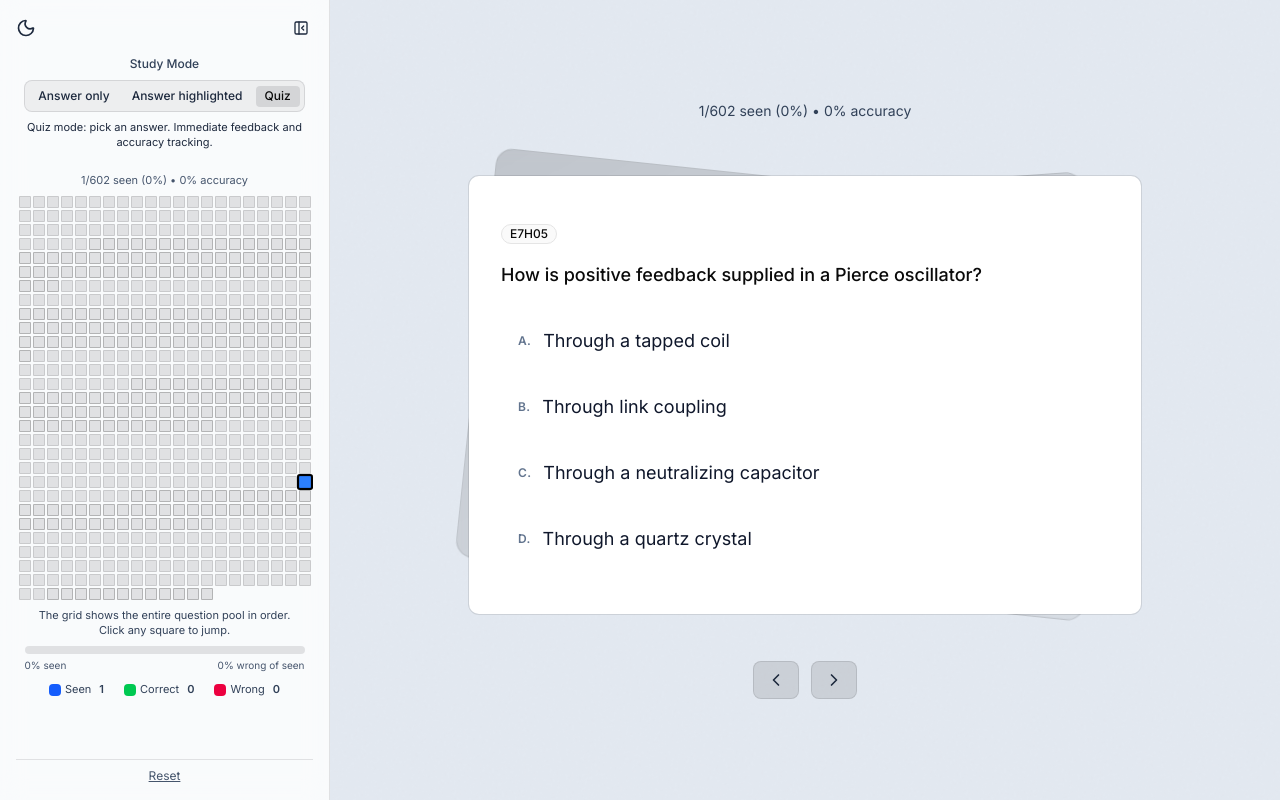
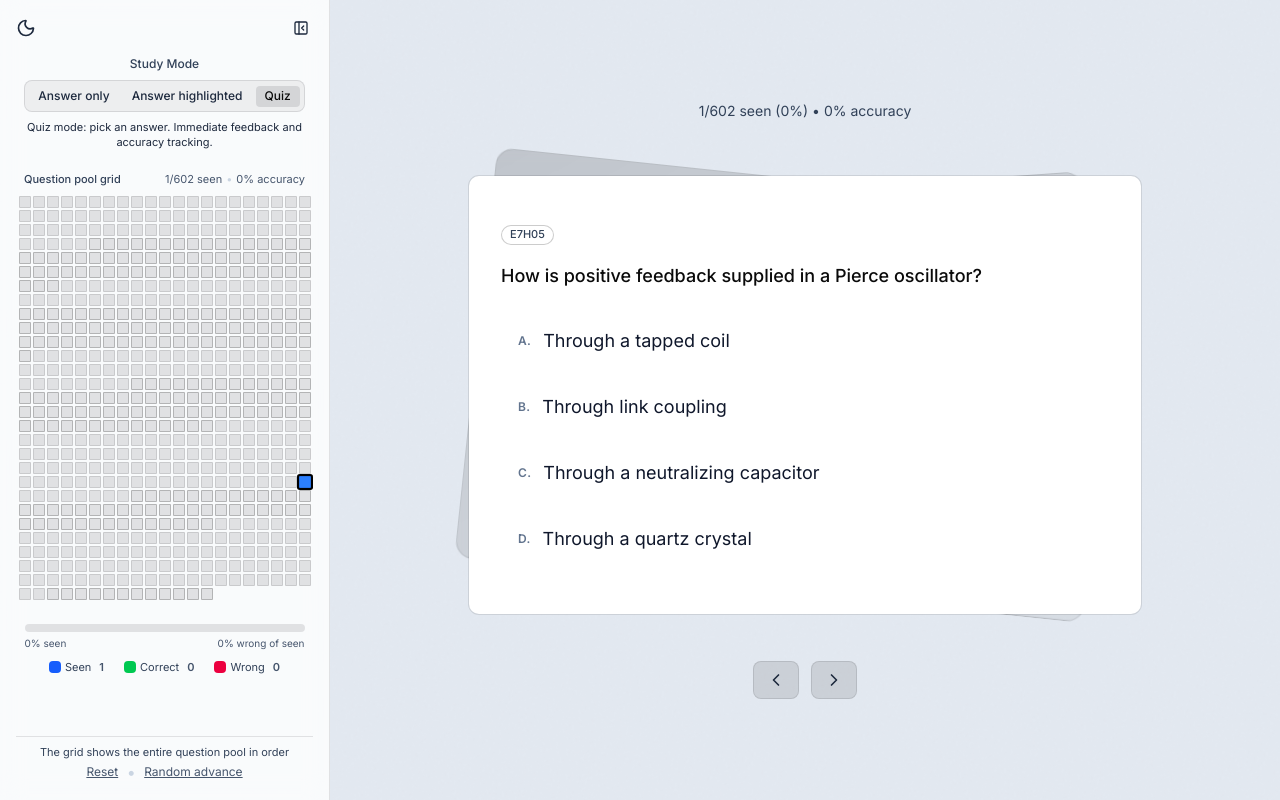
Before and after one commit to zsoltmar/amateur-extra-flashcards, a Next.js app: page / in a window 1280 px wide. Built offline with nearby package versions, Linux system fonts and the light colour scheme.

Commit message:
Add random/seq advance toggle, adjust card hit area

```diff
--- a/src/app/page.tsx
+++ b/src/app/page.tsx
@@ -31,6 +31,7 @@ export default function Home() {
   const [seenQuestionIds, setSeenQuestionIds] = useState<Set<string>>(new Set());
   const [answerResults, setAnswerResults] = useState<Record<string, boolean>>({});
   const [showSidebar, setShowSidebar] = useState(true);
+  const [advanceMode, setAdvanceMode] = useState<'random' | 'sequential'>('random');
 
   useEffect(() => {
     loadQuestions().then((loadedQuestions) => {
@@ -67,16 +68,36 @@ export default function Home() {
   };
 
   const handleNext = () => {
-    // Mark current question as seen
+    // Mark current as seen
     if (currentQuestion) {
       setSeenQuestionIds(prev => new Set([...prev, currentQuestion.id]));
     }
-    if (currentIndex < questions.length - 1) {
-      setCurrentIndex(prev => prev + 1);
+
+    if (!currentQuestion || originalQuestions.length === 0) {
+      setCurrentIndex((prev) => (prev + 1) % Math.max(questions.length, 1));
+      return;
+    }
+
+    if (advanceMode === 'sequential') {
+      // Follow the pool (originalQuestions) order
+      const idxOrig = originalQuestions.findIndex(q => q.id === currentQuestion.id);
+      const nextOrig = (idxOrig + 1 + originalQuestions.length) % originalQuestions.length;
+      const nextId = originalQuestions[nextOrig]?.id;
+      const newIdx = questions.findIndex(q => q.id === nextId);
+      setCurrentIndex(newIdx >= 0 ? newIdx : (currentIndex + 1) % questions.length);
     } else {
-      setCurrentIndex(0);
+      // Random advance: jump to a random question id from the pool
+      let nextIdxOrig = Math.floor(Math.random() * originalQuestions.length);
+      if (originalQuestions.length > 1 && originalQuestions[nextIdxOrig].id === currentQuestion.id) {
+        nextIdxOrig = (nextIdxOrig + 1) % originalQuestions.length;
+      }
+      const nextId = originalQuestions[nextIdxOrig].id;
+      const newIdx = questions.findIndex(q => q.id === nextId);
+      setCurrentIndex(newIdx >= 0 ? newIdx : (currentIndex + 1) % questions.length);
     }
   };
+
+  const toggleAdvanceMode = () => setAdvanceMode(m => (m === 'random' ? 'sequential' : 'random'));
 
   const handlePrev = () => {
     const newIndex = currentIndex === 0 ? questions.length - 1 : currentIndex - 1;
@@ -205,11 +226,18 @@ export default function Home() {
 
             {/* Pool Grid */}
             <div className="w-full space-y-2 h-full flex flex-col items-center justify-center pb-10">
-              <div className="text-[11px] text-slate-600 dark:text-white/60">
-                {seenCount}/{totalCount} seen ({pctTotal(seenCount)}%){' '}
-                {mode === 'multiple-choice' && (
-                  <span>• {stats.accuracy}% accuracy</span>
-                )}
+              {/* Header: left title, right stats */}
+              <div className="w-full flex items-center justify-between text-[11px] text-slate-600 dark:text-white/60 px-2">
+                <div className="font-medium text-slate-700 dark:text-white/40">Question pool grid</div>
+                <div>
+                  {seenCount}/{totalCount} seen
+                  {mode === 'multiple-choice' && (
+                    <span>
+                      <span className="text-slate-300 dark:text-white/20 mx-1">•</span>
+                      {stats.accuracy}% accuracy
+                    </span>
+                  )}
+                </div>
               </div>
               <div className="relative w-full flex items-center justify-center">
                 <QuestionPool
@@ -220,11 +248,8 @@ export default function Home() {
                   onQuestionClick={handleQuestionClick}
                 />
               </div>
-              <div className="text-[11px] leading-snug text-slate-700 dark:text-white/30">
-                The grid shows the entire question pool in order.<br />Click any square to jump.
-              </div>
               {/* Overall progress bar: seen over total, with wrong overlay from the left */}
-              <div className="w-full max-w-[280px] mx-auto">
+              <div className="w-full max-w-[280px] mx-auto mt-4">
                 <div className="relative h-2 rounded-full bg-black/10 dark:bg-white/10 overflow-hidden">
                   <div
                     className="absolute left-0 top-0 h-full bg-blue-600/80"
@@ -244,19 +269,19 @@ export default function Home() {
                 <Tooltip content={`${pctTotal(seenCount)}% of total`}>
                   <div className="flex items-center gap-1 text-slate-700 dark:text-white/70 cursor-default select-none">
                     <span className="inline-block w-3 h-3 rounded bg-blue-600" /> Seen
-                    <span className="font-semibold ml-1">{seenCount}</span>
+                    <span className="font-semibold ml-1 text-slate-600 dark:text-white/40">{seenCount}</span>
                   </div>
                 </Tooltip>
                 <Tooltip content={`${pctSeen(rightCount)}% of seen`}>
                   <div className="flex items-center gap-1 text-slate-700 dark:text-white/70 cursor-default select-none">
                     <span className="inline-block w-3 h-3 rounded bg-green-500" /> Correct
-                    <span className="font-semibold ml-1">{rightCount}</span>
+                    <span className="font-semibold ml-1 text-slate-600 dark:text-white/40">{rightCount}</span>
                   </div>
                 </Tooltip>
                 <Tooltip content={`${pctSeen(wrongCount)}% of seen`}>
                   <div className="flex items-center gap-1 text-slate-700 dark:text-white/70 cursor-default select-none">
                     <span className="inline-block w-3 h-3 rounded bg-rose-600" /> Wrong
-                    <span className="font-semibold ml-1">{wrongCount}</span>
+                    <span className="font-semibold ml-1 text-slate-600 dark:text-white/40">{wrongCount}</span>
                   </div>
                 </Tooltip>
               </div>
@@ -264,8 +289,23 @@ export default function Home() {
           </div>
 
           {/* Bottom: Reset */}
-          <div className="pt-2 border-t border-black/10 dark:border-white/10 flex items-center justify-center">
-            <button onClick={() => setShowConfirmDialog(true)} className="underline text-xs text-slate-600 hover:text-slate-900 dark:text-white/60 dark:hover:text-white cursor-pointer">Reset</button>
+          <div className="pt-2 border-t border-black/10 dark:border-white/10 flex flex-col items-center justify-center">
+            <div className="text-[11px] leading-snug text-slate-700 dark:text-white/30 text-center">
+              The grid shows the entire question pool in order
+            </div>
+            <div className="flex">
+              <button onClick={() => setShowConfirmDialog(true)} className="underline text-xs text-slate-600 hover:text-slate-900 dark:text-white/60 dark:hover:text-white cursor-pointer">
+                Reset
+              </button>
+              <span className="text-slate-300 dark:text-white/20 mx-1">
+                &nbsp;•&nbsp;
+              </span>
+              <Tooltip content="Toggle how Next chooses the following card. Random jumps anywhere in the pool. Sequential follows the pool order (E1A01 → E1A02 → …). You can switch anytime.">
+                <button onClick={toggleAdvanceMode} className="underline text-xs text-slate-600 hover:text-slate-900 dark:text-white/50 dark:hover:text-white cursor-pointer">
+                  {advanceMode === 'random' ? 'Random advance' : 'Sequential advance'}
+                </button>
+              </Tooltip>
+            </div>
           </div>
         </div>
       </aside>
--- a/src/components/Flashcard.tsx
+++ b/src/components/Flashcard.tsx
@@ -3,7 +3,7 @@
 import { Question, FlashcardMode } from '@/types/question';
 import { Card, CardContent } from '@/components/ui/card';
 import { Button } from '@/components/ui/button';
-import { Badge } from '@/components/ui/badge';
+import { NumberPill } from '@/components/NumberPill';
 import { motion, AnimatePresence } from 'framer-motion';
 import { useState } from 'react';
 import Image from 'next/image';
@@ -58,9 +58,7 @@ export function Flashcard({ question, mode, onAnswer, onNext }: FlashcardProps)
   const renderQAMode = () => (
     <div className={`${hasImage ? 'flex-1' : ''} space-y-6`}>
       <div className="space-y-4">
-        <Badge variant="outline" className="text-xs">
-          {question.id}
-        </Badge>
+        <NumberPill id={question.id} />
         <h3 className="text-lg font-medium leading-relaxed">
           {cleanText}
         </h3>
@@ -100,15 +98,13 @@ export function Flashcard({ question, mode, onAnswer, onNext }: FlashcardProps)
   );
 
   const renderHighlightedMode = () => (
-    <div className={`${hasImage ? 'flex-1' : 'w-full'} cursor-pointer`} onClick={handleNext}>
+    <div className={`w-full h-full relative select-none`}>
       {/* Sticky card number at top-left */}
-      <div className="absolute top-4 left-4">
-        <Badge variant="outline" className="text-xs border-black/20 text-slate-600 dark:border-white/20 dark:text-white/70">
-          {question.id}
-        </Badge>
+      <div className="flex items-center justify-center mb-4">
+        <NumberPill id={question.id} />
       </div>
       {/* Centered content */}
-      <div className={`${hasImage ? '' : 'grid place-content-center text-center gap-3'}`}>
+      <div className={`grid place-content-center text-center gap-3 w-full h-full`}>
         <h3 className="text-base md:text-lg font-medium leading-relaxed text-slate-900 dark:text-white">
           {cleanText}
         </h3>
@@ -120,11 +116,9 @@ export function Flashcard({ question, mode, onAnswer, onNext }: FlashcardProps)
   );
 
   const renderAnswerHighlightedMode = () => (
-    <div className={`${hasImage ? 'flex-1' : ''} space-y-6 cursor-pointer`} onClick={handleNext}>
+    <div className={`${hasImage ? 'flex-1' : ''} space-y-6`}>
       <div className="space-y-4">
-        <Badge variant="outline" className="text-xs">
-          {question.id}
-        </Badge>
+        <NumberPill id={question.id} />
         <h3 className="text-lg font-medium leading-relaxed break-words whitespace-normal">
           {cleanText}
         </h3>
@@ -137,8 +131,10 @@ export function Flashcard({ question, mode, onAnswer, onNext }: FlashcardProps)
               return (
                 <div
                   key={index}
-                  className={`w-full text-left rounded-md px-4 py-3 border transition-colors ${
-                    isCorrect ? 'border-sky-500 text-sky-500' : 'border-transparent text-slate-900 dark:text-white/75'
+                  className={`w-full text-left rounded-md px-4 py-3 transition-colors border ${
+                    isCorrect
+                      ? 'border-sky-500 text-sky-500'
+                      : 'border-transparent hover:border-black/20 dark:hover:border-white/30 text-slate-900 dark:text-white/90'
                   }`}
                 >
                   <div className="flex items-center gap-3 w-full">
@@ -159,9 +155,7 @@ export function Flashcard({ question, mode, onAnswer, onNext }: FlashcardProps)
   const renderMultipleChoiceMode = () => (
     <div className={`${hasImage ? 'flex-1' : ''} space-y-6`}>
       <div className="space-y-4">
-        <Badge variant="outline" className="text-xs">
-          {question.id}
-        </Badge>
+        <NumberPill id={question.id} />
         <h3 className="text-lg font-medium leading-relaxed break-words whitespace-normal">
           {cleanText}
         </h3>
@@ -206,8 +200,19 @@ export function Flashcard({ question, mode, onAnswer, onNext }: FlashcardProps)
     </div>
   );
 
+  const isTapToAdvance = mode === 'highlighted' || mode === 'answer-highlighted';
+
   return (
-    <Card className={`w-full ${hasImage ? 'min-h-[400px]' : 'min-h-[320px]'} mx-auto bg-white dark:bg-black`}>
+    <Card
+      className={`w-full ${hasImage ? 'min-h-[400px]' : 'min-h-[320px]'} mx-auto bg-white dark:bg-black ${
+        isTapToAdvance
+          ? 'cursor-pointer transition-shadow transition-colors hover:ring-sky-400/40 dark:hover:ring-sky-300/30 hover:shadow-[0_0_0_6px_rgba(56,189,248,0.10)] dark:hover:shadow-[0_0_0_6px_rgba(125,211,252,0.10)]'
+          : ''
+      }`}
+      onClick={isTapToAdvance ? handleNext : undefined}
+      role={isTapToAdvance ? 'button' : undefined}
+      aria-label={isTapToAdvance ? 'Next card' : undefined}
+    >
       <CardContent className={`p-8 flex relative ${hasImage ? 'gap-8' : 'min-h-[320px] justify-center items-center'}`}>
         {hasImage && (
           <div className="shrink-0">
@@ -220,7 +225,7 @@ export function Flashcard({ question, mode, onAnswer, onNext }: FlashcardProps)
             />
           </div>
         )}
-        <div className={hasImage ? 'flex-1' : ''}>
+        <div className={hasImage ? 'flex-1' : 'w-full h-full'}>
           {mode === 'qa' && renderQAMode()}
           {mode === 'highlighted' && renderHighlightedMode()}
           {mode === 'answer-highlighted' && renderAnswerHighlightedMode()}
--- /dev/null
+++ b/src/components/NumberPill.tsx
@@ -0,0 +1,24 @@
+'use client';
+
+import { Badge } from '@/components/ui/badge';
+
+export function NumberPill({ id, floating = false }: { id: string; floating?: boolean }) {
+  const pill = (
+    <Badge
+      variant="outline"
+      className="text-[11px] leading-none px-2 py-0.5 border-black/20 text-slate-700 dark:text-white/70 dark:border-white/20 bg-white/70 dark:bg-black/50 backdrop-blur-sm"
+    >
+      {id}
+    </Badge>
+  );
+
+  if (floating) {
+    return (
+      <div className="absolute top-4 left-4 pointer-events-none z-10">
+        {pill}
+      </div>
+    );
+  }
+
+  return <div>{pill}</div>;
+}
```
